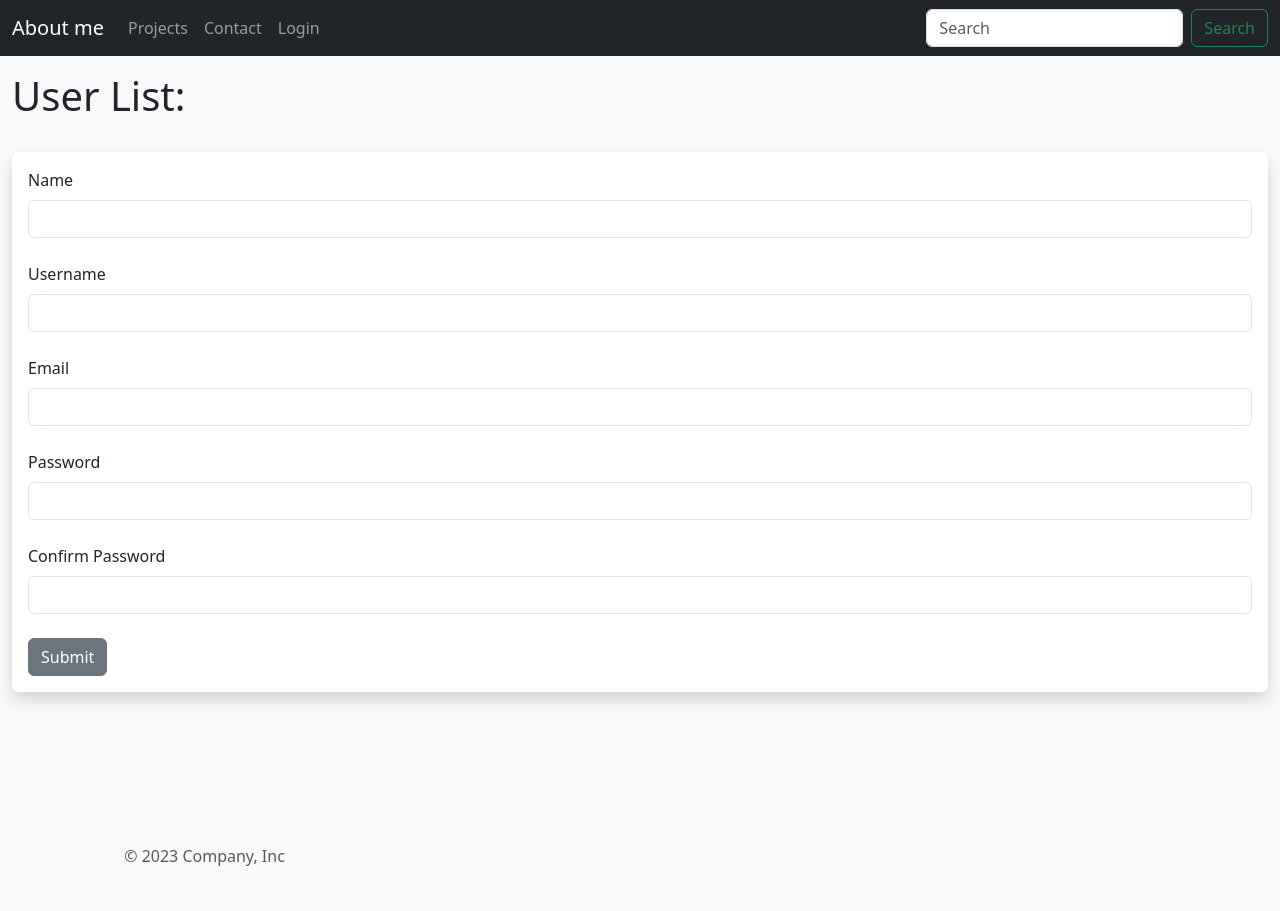
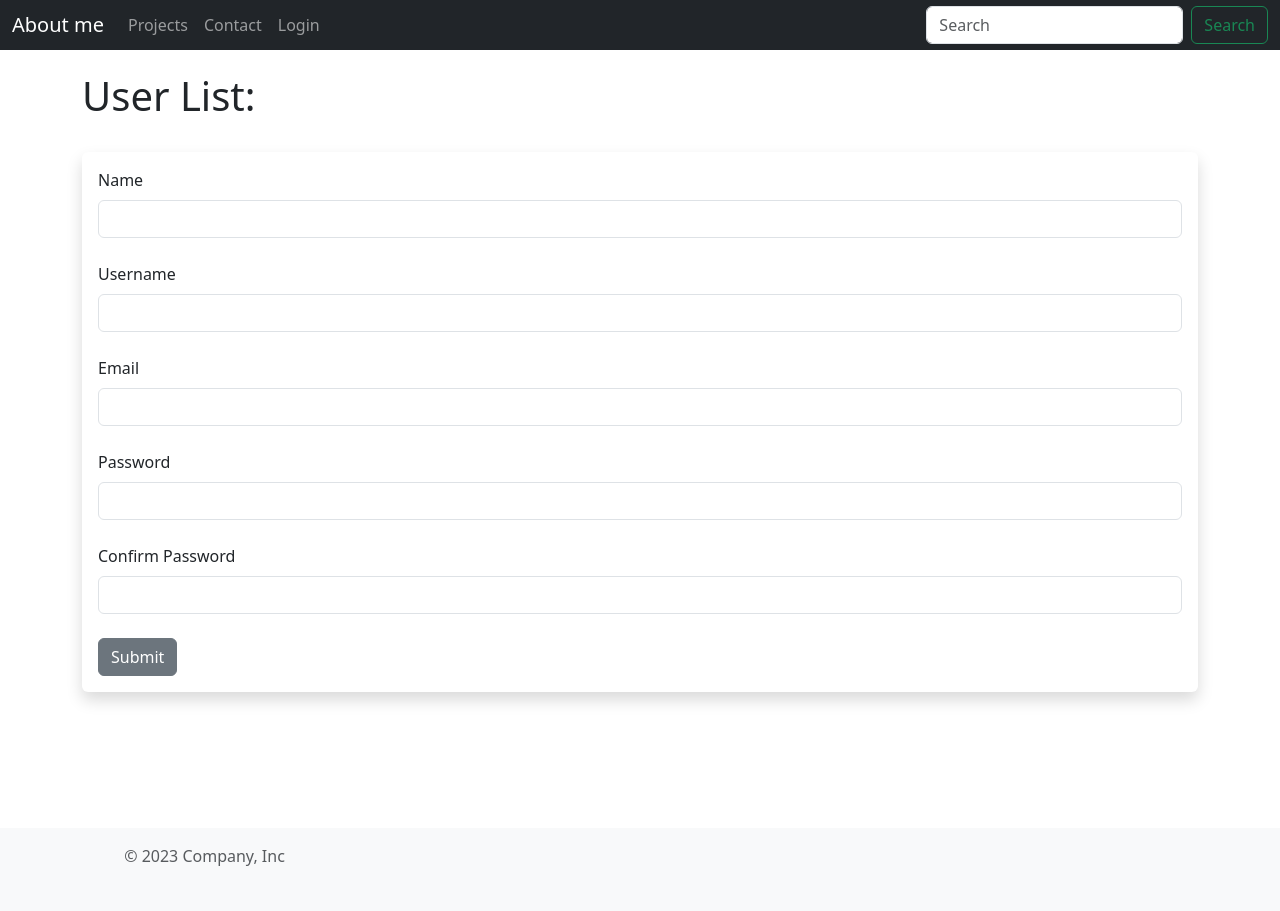
Before and after one commit to michalbilik/Flask_CMS, a Flask app: page /add in a window 1280 px wide. Run offline with Flask 2, Linux system fonts and the light colour scheme; some libraries are stand-ins or nearby versions.

Commit message:
About me background full view, navbar kinda fixed

```diff
--- a/static/css/style.css
+++ b/static/css/style.css
@@ -1,6 +1,10 @@
 body {
 	color: bg-light;
 
+}
+
+.navbar {
+  height: 50px;
 }
 
 header {
--- a/templates/aboutMe.html
+++ b/templates/aboutMe.html
@@ -23,4 +23,5 @@
 
 
 
+
 {%endblock%}
--- a/templates/base.html
+++ b/templates/base.html
@@ -19,12 +19,11 @@
       rel="stylesheet"
     />
   </head>
-  <body class="d-flex flex-column h-100 bg-light">
-
+  <body class="">
 
     {% include 'navbar.html' %}
     <br /><br /><br />
-    <div class="container-fluid">
+    <div class="container">
       {% block content %} This is base.html {% endblock %}
     </div>
     <script
--- a/templates/index.html
+++ b/templates/index.html
@@ -13,16 +13,16 @@
       <h1 class="text-white mb-0">
 
 
-        <div class="container col-xxl-8 px-4 py-5">
+        <div class="container col-xl-8 px-4 py-5">
           <div class="row flex-lg-row-reverse align-items-center g-5 py-5">
             <div class="col-10 col-sm-8 col-lg-6">
               <img src="{{ url_for('static', filename='images/' + profile_image) }}" class="d-block mx-lg-auto img-fluid" alt="Bootstrap Themes" width="700" height="500" loading="lazy">
             </div>
             <div class="col-lg-6">
-              <h1 class="display-5 fw-bold lh-1 mb-3">Hello, I'm {{current_user.name}}</h1>
+              <h1 class="display-5 fw-bold lh-1 mb-3">Hello, I'm </br>{{current_user.name}}</h1>
               <p class="lead">Below are my latest projects I've been working on. Click this button to see the rest!</p>
               <div class="d-grid gap-2 d-md-flex justify-content-md-start">
-                <a class="btn btn-outline-secondary" href="{{ url_for('posts')}}">See all of them</a>
+                <a class="btn btn-dark align-top" href="{{ url_for('posts')}}">See all of them</a>
               </div>
             </div>
           </div>
--- a/templates/navbar.html
+++ b/templates/navbar.html
@@ -35,9 +35,9 @@
 
 
       </ul>
-      <form class="d-flex">
-        <input class="form-control me-2" type="search" placeholder="Search" aria-label="Search">
-        <button class="btn btn-outline-success" type="submit">Search</button>
+      <form class="d-flex align-self-center">
+        <input class="form-control me-2 align-self-center" type="search" placeholder="Search" aria-label="Search">
+        <button class="btn btn-outline-success align-self-center" type="submit">Search</button>
       </form>
     </div>
   </div>
--- a/templates/post.html
+++ b/templates/post.html
@@ -2,6 +2,7 @@
 
 {% block content %}
 
+<container class="d-flex flex-column h-100 bg-light">
 {% for message in get_flashed_messages() %}
 	<div class="alert alert-warning alert-dismissible fade show" role="alert">
 	  {{ message }}
@@ -28,4 +29,5 @@
 
 <a href="{{url_for('posts')}}" class="btn btn-outline-secondary">Back to projects</a>
 
+</container>
 {% endblock %}
```
Also changed, not shown: templates/404.html (+4 -6 lines), templates/500.html (+5 -7 lines).
